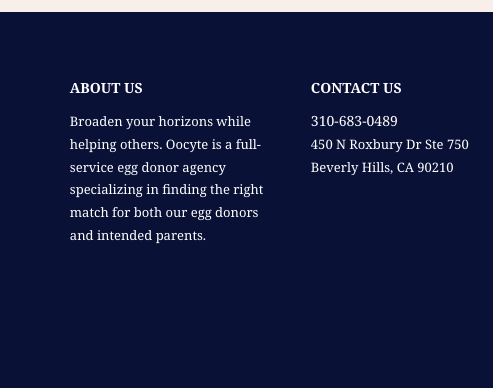
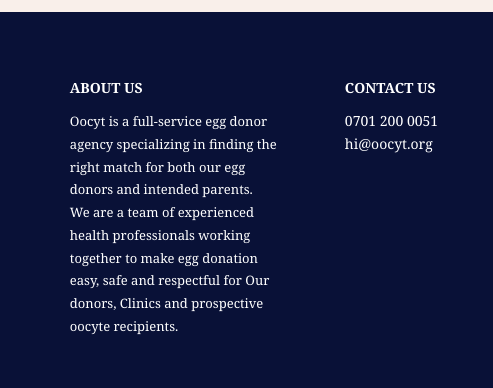
Before and after one commit to terrypouke/oocyt-web, a website: page app/index.html in a window 1280 px wide. Shown: the part 3737-4125 px from the top of the page, 276-769 px from the left. Drawn offline with nearby package versions, Linux system fonts and the light colour scheme; files that its build step writes are made by us from their sources; a web font is replaced by a local one.

Commit message:
updates to images

```diff
--- a/app/index.html
+++ b/app/index.html
@@ -83,7 +83,7 @@
 
       <div class="nav" data-aos="fade-down" data-aos-delay="200">
         <div class="logo">
-          <a href="/"><img src="assets/img/logo.svg" height="35"/></a>
+          <a href="/"><img src="assets/img/logo.svg" height="35" /></a>
         </div>
         <nav>
           <ul>
@@ -225,7 +225,9 @@
                 target="_blank"
                 >Become a Donor</a
               >
-              <a class="btn btn-link" href="#">Frequently Asked Questions</a>
+              <a class="btn btn-link" href="faq.html"
+                >Frequently Asked Questions</a
+              >
             </div>
           </div>
           <div class="image">
@@ -385,15 +387,19 @@
         <ul>
           <li><strong>About Us</strong></li>
           <li>
-            Broaden your horizons while helping others. Oocyte is a full-service
-            egg donor agency specializing in finding the right match for both
-            our egg donors and intended parents.
+            Oocyt is a full-service egg donor agency specializing in finding the
+            right match for both our egg donors and intended parents.
+          </li>
+          <li>
+            We are a team of experienced health professionals working together
+            to make egg donation easy, safe and respectful for Our donors,
+            Clinics and prospective oocyte recipients.
           </li>
         </ul>
         <ul>
           <li><strong>Contact Us</strong></li>
-          <li><a href="tel:3106830489">310-683-0489</a></li>
-          <li>450 N Roxbury Dr Ste 750 Beverly Hills, CA 90210</li>
+          <li><a href="tel:+2347012000051">0701 200 0051 </a></li>
+          <li><a href="mailto:hi@oocyt.org">hi@oocyt.org</a></li>
         </ul>
         <ul class="social-links">
           <li><strong>Social Media</strong></li>
@@ -466,12 +472,12 @@
 
     <script>
       AOS.init({
-        once: true
+        once: true,
       });
 
-      $(function() {
+      $(function () {
         //Nav scroll
-        $(".scroll-link, .scroll-btn").click(function(e) {
+        $(".scroll-link, .scroll-btn").click(function (e) {
           e.preventDefault();
           e.stopPropagation();
 
@@ -480,7 +486,7 @@
 
           $("html, body").animate(
             {
-              scrollTop: top
+              scrollTop: top,
             },
             800
           );
```
Also changed, not shown: app/faq.html (+11 -7 lines), app/assets/img/banner-img.png, 1 other file.
